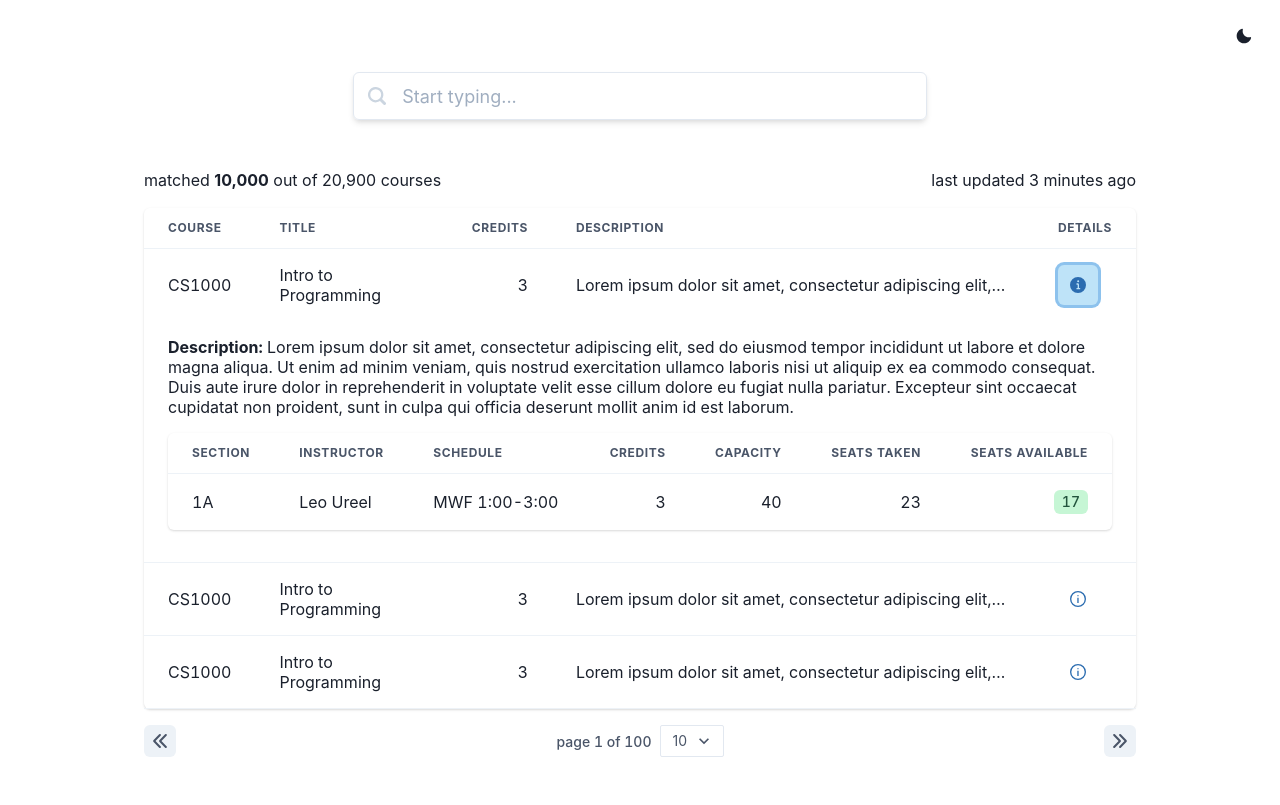
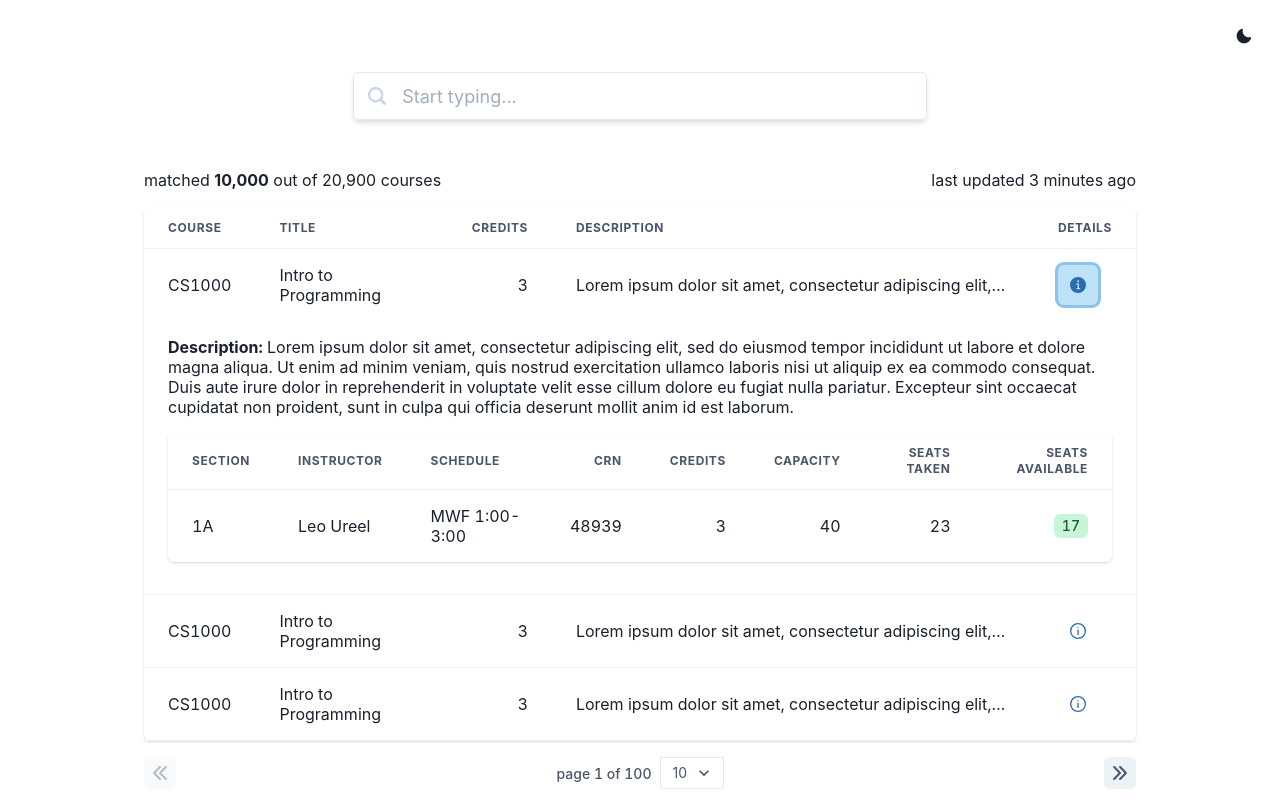
Before and after one commit to Michigan-Tech-Courses/frontend, a Next.js app: page / in a window 1280 px wide. Both pictures are taken after a click on the button 1077 px from the left and 285 px from the top of the page. Built offline with nearby package versions, Linux system fonts and the light colour scheme.

Commit message:
Add CRN column

```diff
--- a/components/table.tsx
+++ b/components/table.tsx
@@ -45,6 +45,7 @@ const TableRow = () => {
 									<Th>Section</Th>
 									<Th>Instructor</Th>
 									<Th>Schedule</Th>
+									<Th isNumeric>CRN</Th>
 									<Th isNumeric>Credits</Th>
 									<Th isNumeric>Capacity</Th>
 									<Th isNumeric>Seats Taken</Th>
@@ -57,6 +58,7 @@ const TableRow = () => {
 									<Td>1A</Td>
 									<Td>Leo Ureel</Td>
 									<Td>MWF 1:00-3:00</Td>
+									<Td isNumeric>48939</Td>
 									<Td isNumeric>3</Td>
 									<Td isNumeric>40</Td>
 									<Td isNumeric>23</Td>
@@ -91,7 +93,7 @@ const DataTable = () => {
 					<TableCaption p="0" mb="1rem">
 
 						<HStack w="100%">
-							<IconButton aria-label="Move back a page" size="sm"><ArrowLeftIcon/></IconButton>
+							<IconButton aria-label="Move back a page" size="sm" isDisabled><ArrowLeftIcon/></IconButton>
 
 							<Spacer/>
 
```
